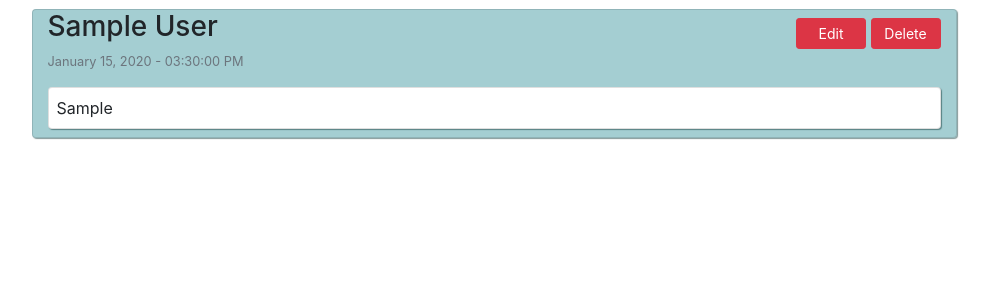
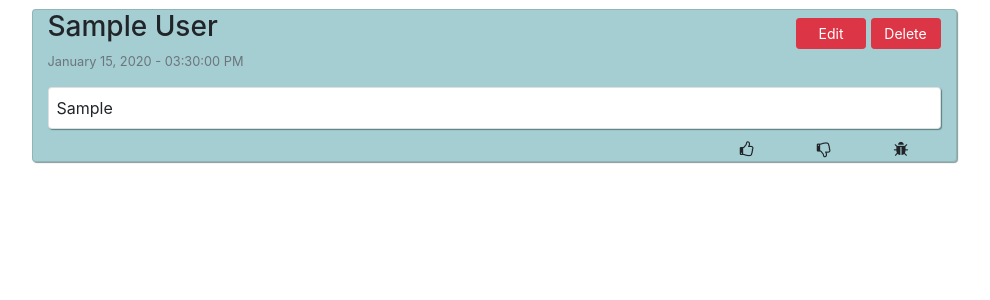
Before and after one commit to microStationCorp/xpost, a Django app: page /posts/ in a window 1280 px wide. Shown: the part 69-369 px from the top of the page, without its empty margins (146-1136 px from the left). Run offline with Django 3.2, Linux system fonts and the light colour scheme; a user stored in the database is signed in; tables that the repository leaves empty hold one stand-in row (values such as "Sample post"); some libraries are stand-ins or nearby versions.

Commit message:
like bug fixes

```diff
--- a/global/templates/global/global.html
+++ b/global/templates/global/global.html
@@ -19,7 +19,7 @@
         <div class="card pl-2 py-2 my-2" style="box-shadow: 1px 1px 1px rgba(13, 54, 54, 0.507);">
             {{post.post.post}}
         </div>
-        <div id="icons" class="row justify-content-end">
+        <div class="icons row justify-content-end">
             <div class="col-1">
                 <i data-id="like" class="fa fa-thumbs-o-up fa-2" aria-hidden="true"></i>
             </div>
--- a/templates/base.html
+++ b/templates/base.html
@@ -152,7 +152,7 @@
     </script>
     <script type="text/javascript">
         $(document).ready(function () {
-            $('.icons').on('click', '[data-id=like]', function (e) {
+            $('[data-id=like]').click(function (e) {
                 e.preventDefault();
                 if (this.classList.contains('fa-thumbs-o-up')) {
                     $(this).removeClass('fa-thumbs-o-up')
--- a/timeline/templates/timeline/timeline.html
+++ b/timeline/templates/timeline/timeline.html
@@ -15,7 +15,7 @@
         <div class="card pl-2 py-2 my-2" style="box-shadow: 1px 1px 1px rgba(13, 54, 54, 0.507);">
             {{post.post}}
         </div>
-        <div id="icons" class="row justify-content-end">
+        <div class="icons row justify-content-end">
             <div class="col-1">
                 <i data-id="like" class="fa fa-thumbs-o-up fa-2" aria-hidden="true"></i>
             </div>
--- a/userposts/templates/userposts/userposts.html
+++ b/userposts/templates/userposts/userposts.html
@@ -38,6 +38,19 @@
         <div class="card pl-2 py-2 my-2" style="box-shadow: 1px 1px 1px rgba(13, 54, 54, 0.507);">
             {{post.post}}
         </div>
+
+        <div class="row justify-content-end">
+            <div class="col-1">
+                <i class="fa fa-thumbs-o-up fa-2" aria-hidden="true"></i>
+            </div>
+            <div class="col-1">
+                <i class="fa fa-thumbs-o-down fa-2" aria-hidden="true"></i>
+            </div>
+            <div class="col-1">
+                <i class="fa fa-bug fa-2" aria-hidden="true"></i>
+            </div>
+        </div>
+
     </div>
     {% empty %}
     <div class="card col-10 mx-auto my-2"
```
